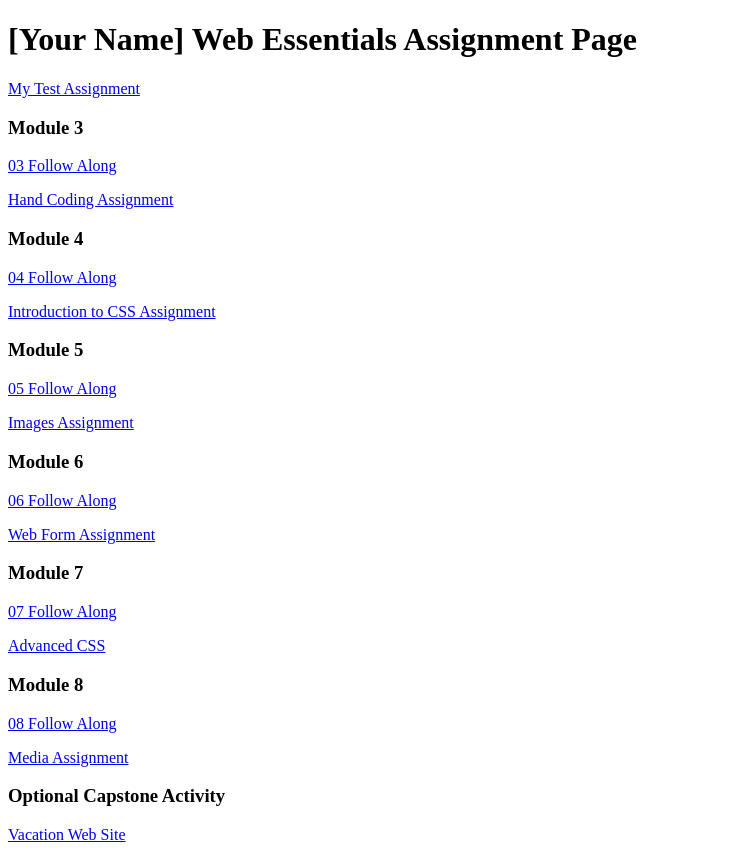
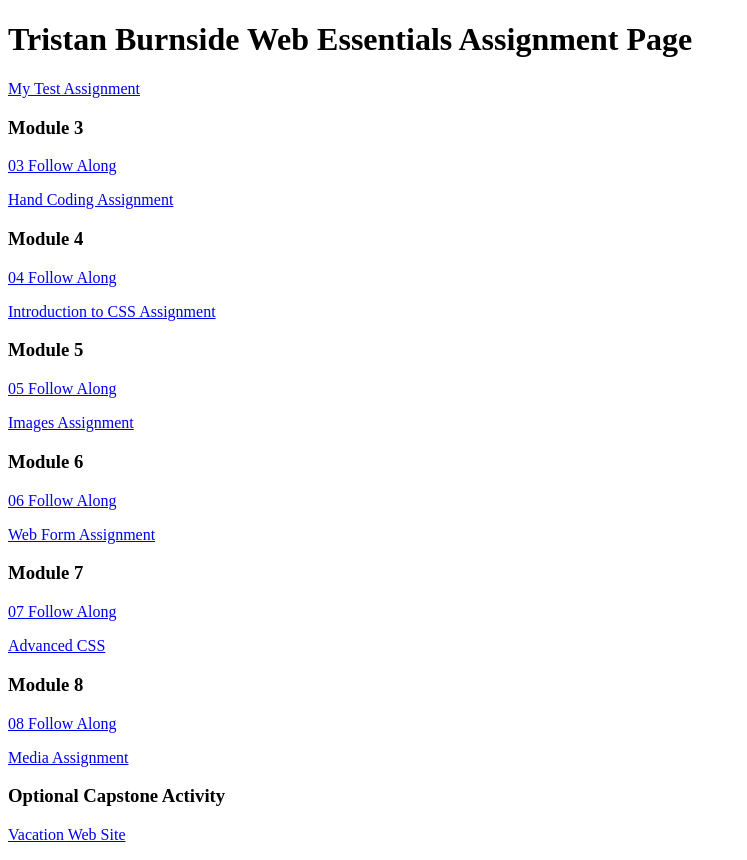
Before and after one commit to Tristan7861/DWDD1600, a plain HTML site: page index.html in a window 1280 px wide. Shown: the whole page, without its empty margins (0-747 px from the left). Drawn offline with Linux system fonts and the light colour scheme.

Commit message:
Added name

```diff
--- a/index.html
+++ b/index.html
@@ -6,7 +6,7 @@
 		<title>dwdd 1600 assignment list page</title>
 	</head>
 	<body>
-		<h1>[Your Name] Web Essentials Assignment Page</h1>
+		<h1>Tristan Burnside Web Essentials Assignment Page</h1>
 		<p><a href="01test">My Test Assignment</a></p>
 
 		<h3>Module 3</h3>
```
